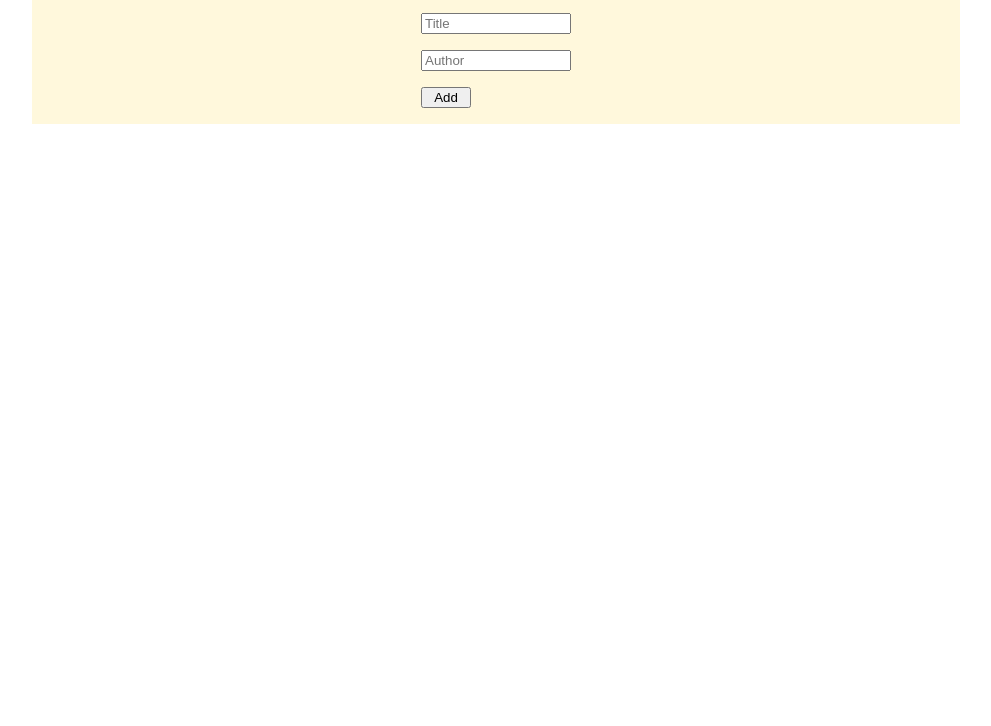
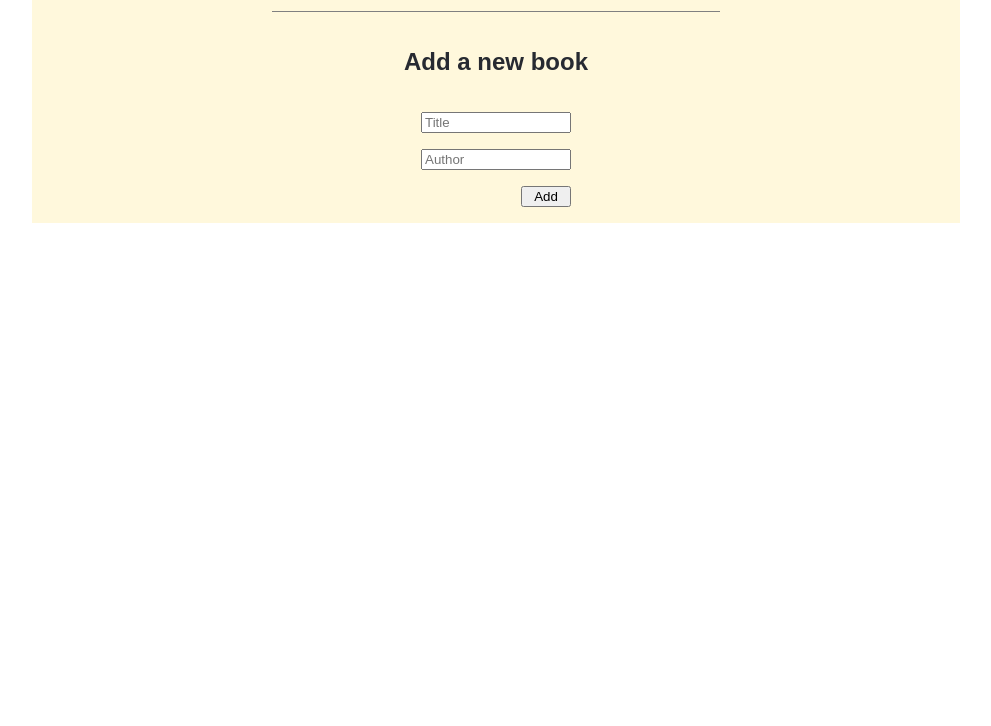
Before and after one commit to Yazino12/awesome-books, a plain HTML site: page index.html in a window 1280 px wide. Shown: the part 74-800 px from the top of the page, without its empty margins (144-1135 px from the left). Drawn offline with Linux system fonts and the light colour scheme; a web font is replaced by a local one.

Commit message:
Add more style modifications

```diff
--- a/index.html
+++ b/index.html
@@ -11,6 +11,8 @@
     <main class="main-section">
       <h1>All awesome books</h1>
       <div class="container"></div>
+      <hr />
+      <h2>Add a new book</h2>
       <form id="book-form" method="post" action="/">
         <input
           name="title"
@@ -30,7 +32,7 @@
           required
         />
         <label for="author" hidden></label>
-        <button type="submit">Add</button>
+        <div><button type="submit">Add</button></div>
       </form>
     </main>
     <script type="text/javascript" src="index.js"></script>
--- a/index.js
+++ b/index.js
@@ -35,7 +35,7 @@ if (fillForm) {
 
 const container = document.querySelector('.container');
 
-bookCollection.forEach((book) => {
+bookCollection.forEach((book, i) => {
   const content = `<div class="book">
   <div class="left">
   <p>${book.title}</p>
--- a/styles.css
+++ b/styles.css
@@ -1,11 +1,24 @@
 @import url('https://fonts.cdnfonts.com/css/cocogoose');
+@import url('https://fonts.googleapis.com/css2?family=Lato&display=swap');
+
+body {
+  font-family: 'COCOGOOSE', sans-serif;
+  min-width: 568px;
+}
 
 body,
 p,
 h1 {
   margin: 0;
-  font-family: 'Lato', sans-serif;
   color: #272a31;
+}
+
+hr {
+  height: 1px;
+  background: grey;
+  border-style: none;
+  width: 50%;
+  margin: 0;
 }
 
 .main-section {
@@ -20,16 +33,18 @@ h1 {
 }
 
 .container {
+  font-family: 'Lato', sans-serif;
   display: flex;
   flex-direction: column;
-  gap: 1em;
   width: 80%;
+  background-color: blanchedalmond;
 }
 
 .book {
   display: flex;
   justify-content: space-between;
   gap: 0.5em;
+  padding: 0.5em 1em;
   font-weight: 600;
 }
 
@@ -42,6 +57,10 @@ h1 {
   width: 70px;
 }
 
+.evens {
+  background-color: gainsboro;
+}
+
 #book-form {
   display: flex;
   flex-direction: column;
@@ -49,6 +68,11 @@ h1 {
   width: 150px;
 }
 
+#book-form div {
+  display: flex;
+  justify-content: end;
+}
+
 #book-form button {
   display: inline-block;
   width: 50px;
```
